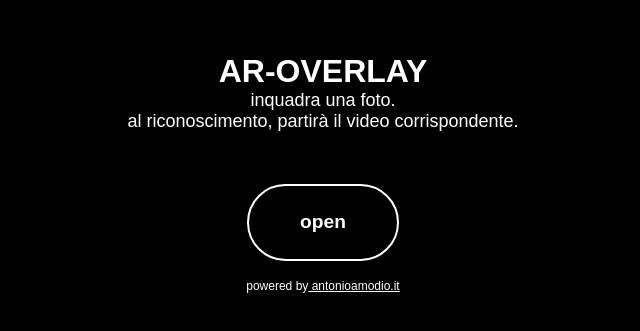
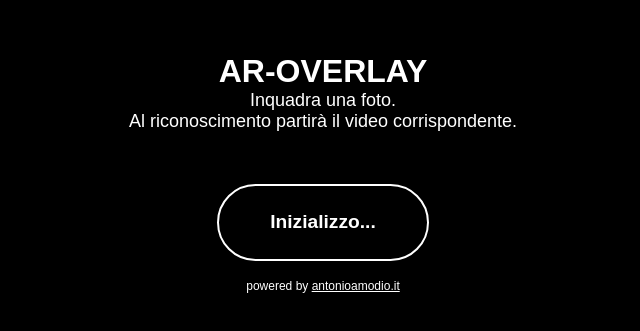
Before and after one commit to antonioamodio/maecenas-debellogallico, a Next.js app: page / in a window 1280 px wide. Shown: the part 227-558 px from the top of the page, without its empty margins (317-957 px from the left). Built offline with nearby package versions, Linux system fonts and the light colour scheme; a web font is replaced by a local one.

Commit message:
fix video rendered

```diff
--- a/src/app/page.tsx
+++ b/src/app/page.tsx
@@ -2,6 +2,12 @@
 
 import { useEffect, useRef, useState } from "react";
 import * as THREE from "three";
+
+declare global {
+  interface Window {
+    _stopResizeListener?: () => void;
+  }
+}
 
 export default function ARPage() {
   const containerRef = useRef<HTMLDivElement>(null);
@@ -22,54 +28,57 @@ export default function ARPage() {
     el.style.setProperty("max-width", "none", "important");
     el.style.setProperty("max-height", "none", "important");
     el.style.setProperty("transform", "", "important");
-    el.style.setProperty("z-index", isVideo ? "0" : "1", "important"); // <-- niente negativi
+    el.style.setProperty("z-index", isVideo ? "0" : "1", "important");
   };
 
+  // Prepara un <video> e attende che sia pronto a riprodurre
+  function createAndPrepVideo(src: string) {
+    const v = document.createElement("video");
+    v.src = src;
+    v.preload = "auto";
+    v.loop = true;
+    v.muted = true;
+    v.playsInline = true;
+    v.setAttribute("playsinline", "");
+    v.crossOrigin = "anonymous";
+
+    // Non usare display:none: lo teniamo fuori schermo
+    v.style.visibility = "hidden";
+    v.style.position = "absolute";
+    v.style.left = "-9999px";
+    v.style.top = "0";
+    v.style.width = "1px";
+    v.style.height = "1px";
+
+    const ready = new Promise<void>((resolve) => {
+      if (v.readyState >= 2) return resolve();
+      const onReady = () => resolve();
+      v.addEventListener("canplay", onReady, { once: true });
+      v.addEventListener("loadedmetadata", onReady, { once: true });
+      v.load();
+    });
+
+    return { v, ready };
+  }
 
   useEffect(() => {
-    // Precarica i video per evitare ritardi
-    const v1 = document.createElement("video");
-    v1.src = "/videos/video1.mp4";
-    v1.preload = "auto";
-    v1.loop = true;
-    v1.muted = true;
-    v1.playsInline = true;
-    v1.crossOrigin = "anonymous";
+    if (!containerRef.current) return;
 
-    const v2 = document.createElement("video");
-    v2.src = "/videos/video2.mp4";
-    v2.preload = "auto";
-    v2.loop = true;
-    v2.muted = true;
-    v2.playsInline = true;
-    v2.crossOrigin = "anonymous";
+    // Crea e prepara i video
+    const { v: v1, ready: r1 } = createAndPrepVideo("/videos/video1.mp4");
+    const { v: v2, ready: r2 } = createAndPrepVideo("/videos/video2.mp4");
+    const { v: v3, ready: r3 } = createAndPrepVideo("/videos/video3.mp4");
 
-    const v3 = document.createElement("video");
-     v3.src = "/videos/video3.mp4";
-     v3.preload = "auto";
-     v3.loop = true;
-     v3.muted = true;
-     v3.playsInline = true;
-     v3.crossOrigin = "anonymous";
-
-    if (containerRef.current) {
-      v1.style.display = "none";
-      v2.style.display = "none";
-      v3.style.display = "none";
     containerRef.current.appendChild(v1);
     containerRef.current.appendChild(v2);
     containerRef.current.appendChild(v3);
-    }
 
-    setReady(true);
+    // Quando tutti i video sono caricabili, abilita lo start
+    Promise.all([r1, r2, r3]).then(() => setReady(true));
 
     return () => {
-      v1.pause();
-      v2.pause();
-      v3.pause();
-      v1.remove();
-      v2.remove();
-      v3.remove();
+      v1.pause(); v2.pause(); v3.pause();
+      v1.remove(); v2.remove(); v3.remove();
     };
   }, []);
 
@@ -80,7 +89,7 @@ export default function ARPage() {
 
     const mindarThree = new MindARThree({
       container: containerRef.current,
-      imageTargetSrc: "/targets/targets.mind",
+      imageTargetSrc: "/targets/targets.mind", // assicurati che esista in /public/targets
       maxTrack: 1,
       filterMinCF: 0.0001,
       filterBeta: 0.001,
@@ -96,19 +105,17 @@ export default function ARPage() {
     ) as HTMLVideoElement[];
     const [video1, video2, video3] = videos;
 
-
-    // util: crea un piano video con aspect corretto
     function makeVideoPlane(video: HTMLVideoElement) {
       const tex = new THREE.VideoTexture(video);
-      // Three r150+: tex.colorSpace = THREE.SRGBColorSpace;
-      // Pre-r150: usa encoding
       (tex as THREE.VideoTexture).colorSpace = THREE.SRGBColorSpace;
       tex.minFilter = THREE.LinearFilter;
       tex.magFilter = THREE.LinearFilter;
       tex.wrapS = THREE.ClampToEdgeWrapping;
       tex.wrapT = THREE.ClampToEdgeWrapping;
 
-      // Geometria base 1x1, poi la ridimensioniamo appena sappiamo l'aspect reale
+      // Three r150+:
+      (renderer as any).outputColorSpace = THREE.SRGBColorSpace;
+
       const geo = new THREE.PlaneGeometry(1, 1);
       const mat = new THREE.MeshBasicMaterial({
         map: tex,
@@ -121,8 +128,7 @@ export default function ARPage() {
       const applyAspect = () => {
         const vw = video.videoWidth || 16;
         const vh = video.videoHeight || 9;
-        const aspect = vw / vh; // larghezza / altezza del video
-        // vogliamo larghezza=1 unit e altezza=1/aspect per non stirare
+        const aspect = vw / vh;
         mesh.scale.set(1, 1 / aspect, 1);
       };
 
@@ -144,14 +150,23 @@ export default function ARPage() {
     const anchor2 = mindarThree.addAnchor(2);
     anchor2.group.add(plane3);
 
-    anchor0.onTargetFound = () => { console.log("target 0 found"); video1.play().catch(() => {}); };
+    // Play sicuro con catch (se fallisce, log utile in prod)
+    anchor0.onTargetFound = async () => {
+      try { await video1.play(); } catch (e) { console.warn("v1 play failed", e); }
+    };
     anchor0.onTargetLost = () => video1.pause();
-    anchor1.onTargetFound = () => { console.log("target 1 found"); video2.play().catch(() => {}); };
+
+    anchor1.onTargetFound = async () => {
+      try { await video2.play(); } catch (e) { console.warn("v2 play failed", e); }
+    };
     anchor1.onTargetLost = () => video2.pause();
-    anchor2.onTargetFound = () => { console.log("target 2 found"); video3.play().catch(() => {}); };
+
+    anchor2.onTargetFound = async () => {
+      try { await video3.play(); } catch (e) { console.warn("v3 play failed", e); }
+    };
     anchor2.onTargetLost = () => video3.pause();
 
-    // Helper per full screen + cover
+    // Layout / resize
     const fitToScreen = () => {
       const w = window.innerWidth;
       const h = window.innerHeight;
@@ -162,18 +177,18 @@ export default function ARPage() {
         camera.updateProjectionMatrix();
       }
 
-      // Prendi TUTTI i video/canvas nel container (alcune build di MindAR
-      // non aggiungono le classi .mindar-video/.mindar-canvas)
-      const roots = Array.from(containerRef.current?.querySelectorAll("video, canvas") || []);
+      const roots = Array.from(
+        containerRef.current?.querySelectorAll("video, canvas") || []
+      );
       roots.forEach((el) => styleFullCover(el as HTMLElement));
     };
 
     await mindarThree.start();
 
-    // Applica subito e lega al resize
     fitToScreen();
     const onResize = () => fitToScreen();
     window.addEventListener("resize", onResize);
+    window._stopResizeListener = () => window.removeEventListener("resize", onResize);
 
     renderer.setAnimationLoop(() => {
       renderer.render(scene, camera);
@@ -181,13 +196,13 @@ export default function ARPage() {
 
     setStarted(true);
 
-    // Sblocco audio dopo primo tap
-    const enableAudio = () => {
+    // Sblocco audio dopo primo gesto
+    const enableAudio = async () => {
       if (!unmuted) {
-              [video1, video2, video3].forEach((v) => {
-          v.muted = false;
-          v.play().catch(() => {});
-        });
+        [video1, video2, video3].forEach((v) => (v.muted = false));
+        try { await video1.play(); } catch {}
+        try { await video2.play(); } catch {}
+        try { await video3.play(); } catch {}
         setUnmuted(true);
       }
       window.removeEventListener("touchend", enableAudio);
@@ -195,14 +210,10 @@ export default function ARPage() {
     };
     window.addEventListener("touchend", enableAudio, { once: true });
     window.addEventListener("click", enableAudio, { once: true });
-
-    // cleanup
-    window._stopResizeListener = () => window.removeEventListener("resize", onResize);
   };
 
   useEffect(() => {
     return () => {
-      // rimuovi eventuale listener registrato in startAR
       const stop = window._stopResizeListener;
       if (typeof stop === "function") stop();
     };
@@ -214,15 +225,13 @@ export default function ARPage() {
         ref={containerRef}
         data-mindar-container
         className="w-full h-[100svh] relative overflow-hidden container"
-        style={{
-          touchAction: "manipulation",
-        }}
+        style={{ touchAction: "manipulation" }}
       >
         {!started && (
           <div className="absolute inset-0 z-10 flex flex-col items-center justify-center gap-4 bg-gradient-to-b from-black/70 to-black/40 backdrop-blur-sm info-box">
             <h1 className="text-2xl font-semibold">AR-OVERLAY</h1>
             <p className="text-center opacity-80 px-6 max-w-md">
-              inquadra una foto. <br/> al riconoscimento, partirà il video corrispondente.
+              Inquadra una foto. <br /> Al riconoscimento partirà il video corrispondente.
             </p>
             <button
               onClick={startAR}
@@ -231,9 +240,12 @@ export default function ARPage() {
             >
               {ready ? "open" : "Inizializzo..."}
             </button>
-            <br/>
+            <br />
             <p className="text-center opacity-80 px-6 max-w-md link">
-              powered by<a href="https://antonioamodio.vercel.app/" about="_blank"> antonioamodio.it </a>
+              powered by{" "}
+              <a href="https://antonioamodio.vercel.app/" target="_blank" rel="noreferrer">
+                antonioamodio.it
+              </a>
             </p>
           </div>
         )}
@@ -241,7 +253,6 @@ export default function ARPage() {
 
       {/* Stili globali per il layer MindAR (fallback) */}
       <style jsx global>{`
-        /* Il canvas deve stare sopra al video */
         [data-mindar-container] video {
           position: absolute !important;
           inset: 0 !important;
```
Lines whose indentation alone changed are shown as unchanged.
